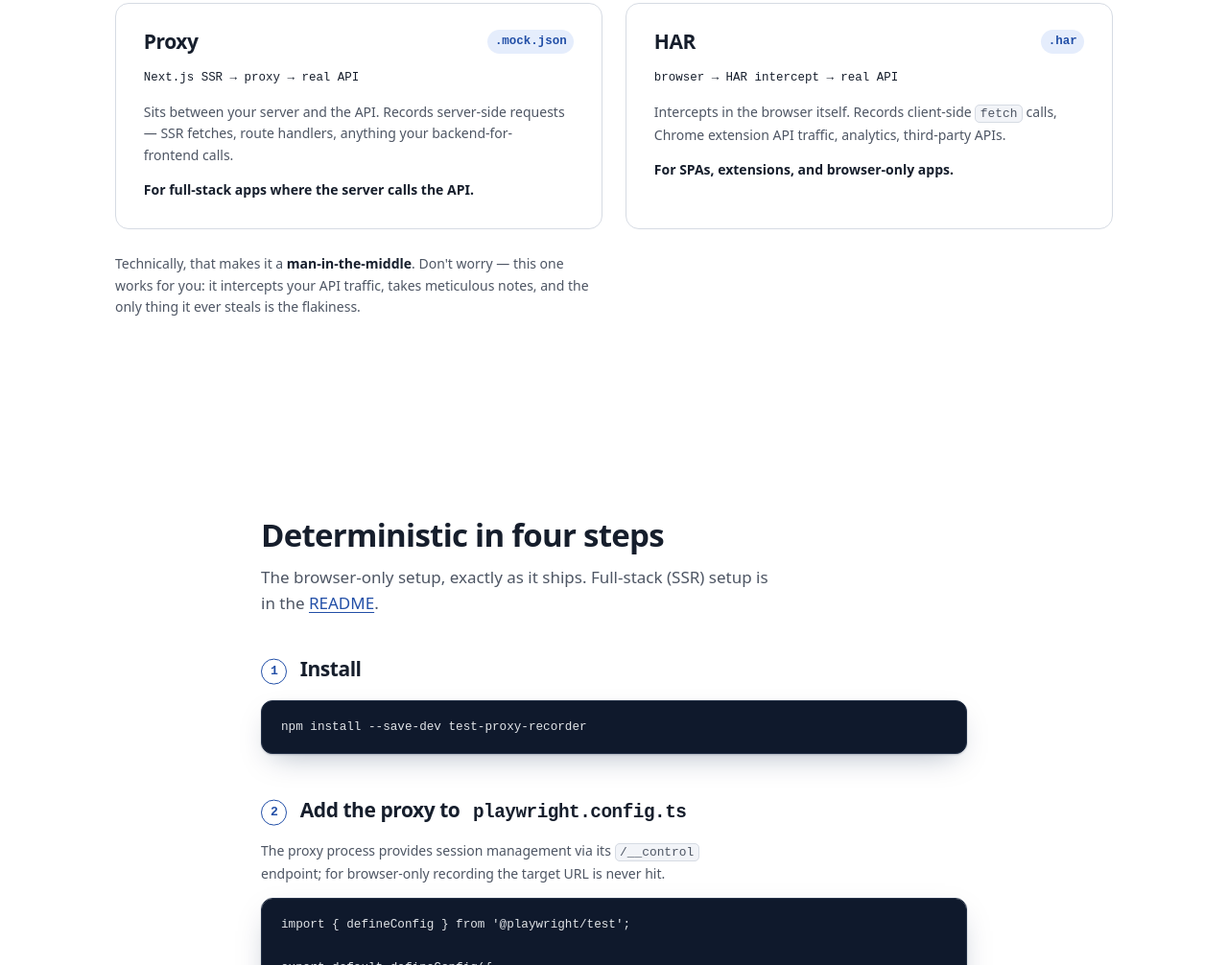
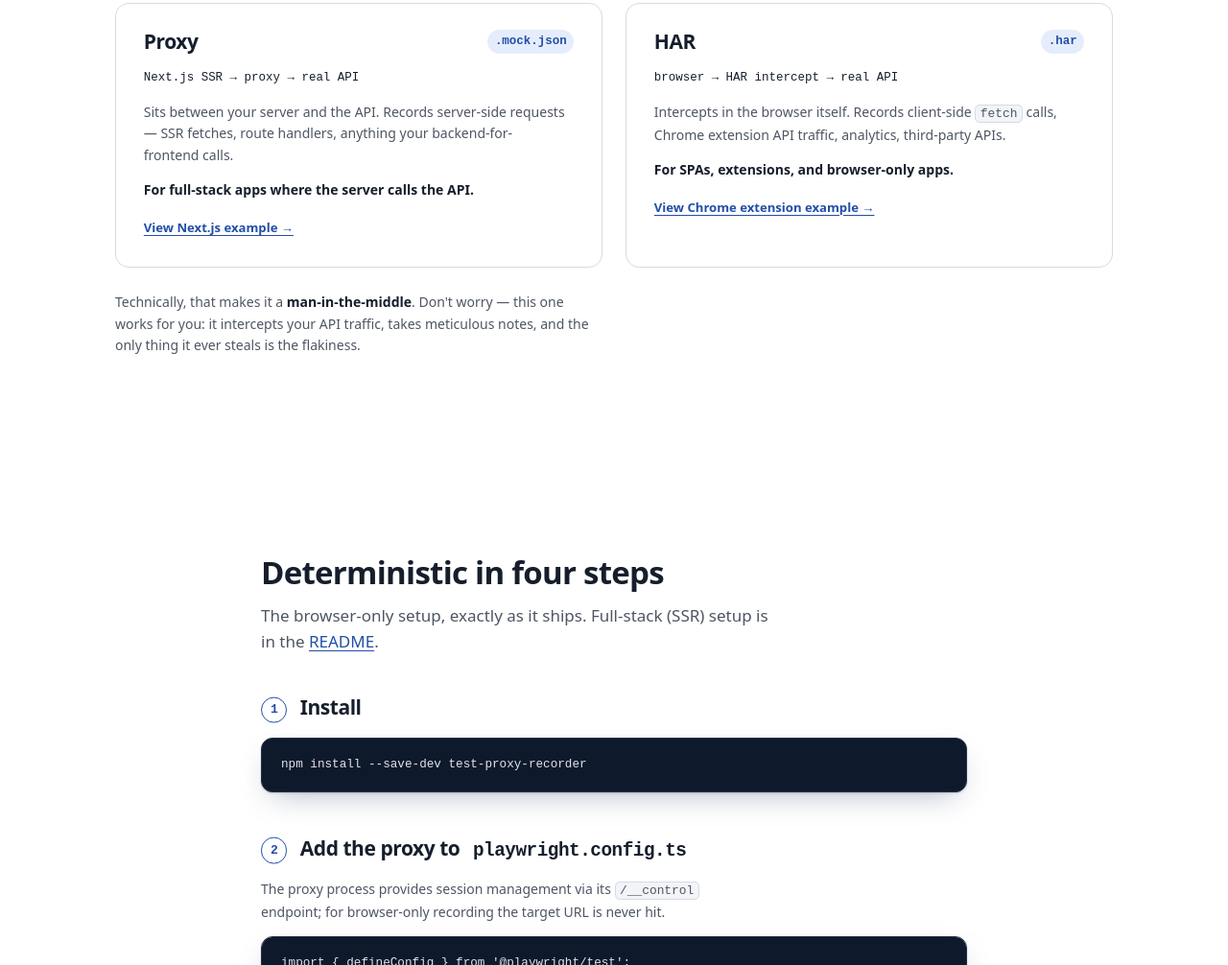
Before and after one commit to asmyshlyaev177/test-proxy-recorder, an Astro site in the folder packages/landing/: page / in a window 1280 px wide. Shown: the part 1429-2435 px from the top of the page at 96% size. Built offline with nearby package versions, Linux system fonts and the light colour scheme; Astro itself is replaced by a stand-in of ours; code samples lack their colours; a web font is replaced by a local one.

Commit message:
docs: refine examples description

```diff
--- a/packages/landing/src/pages/index.astro
+++ b/packages/landing/src/pages/index.astro
@@ -127,6 +127,9 @@ git commit -m "add e2e recordings"`;
             fetches, route handlers, anything your backend-for-frontend calls.
           </p>
           <p class="mech-when">For full-stack apps where the server calls the API.</p>
+          <a class="mech-example" href={`${repo}/tree/master/apps/example-nextjs16`}>
+            View Next.js example →
+          </a>
         </article>
         <article class="mech">
           <header class="mech-head">
@@ -139,6 +142,9 @@ git commit -m "add e2e recordings"`;
             Chrome extension API traffic, analytics, third-party APIs.
           </p>
           <p class="mech-when">For SPAs, extensions, and browser-only apps.</p>
+          <a class="mech-example" href={`${repo}/tree/master/apps/example-extension`}>
+            View Chrome extension example →
+          </a>
         </article>
       </div>
       <p class="mech-aside">
@@ -404,6 +410,22 @@ git commit -m "add e2e recordings"`;
     color: var(--ink) !important;
   }
 
+  .mech-example {
+    display: inline-block;
+    margin-top: 1.1rem;
+    font-size: 0.82rem;
+    font-weight: 600;
+    color: var(--primary);
+  }
+
+  .mech-example:hover {
+    text-decoration: underline;
+  }
+
+  [data-theme='dark'] .mech-example {
+    color: var(--link);
+  }
+
   .mech-aside {
     margin-top: 1.6rem;
     font-size: var(--step--1);
--- a/packages/test-proxy-recorder/package.json
+++ b/packages/test-proxy-recorder/package.json
@@ -47,7 +47,10 @@
     "test": "vitest",
     "test:run": "vitest run",
     "test:coverage": "vitest run --coverage",
-    "prepare": "tsup"
+    "prepare": "tsup",
+    "sync-readme": "cp ../../README.md README.md",
+    "prepack": "pnpm sync-readme",
+    "postpack": "rm -f README.md"
   },
   "keywords": [
     "playwright",
```
Also changed, not shown: README.md, apps/example-nextjs16/README.md (added), packages/test-proxy-recorder/README.md (deleted), 1 other file.
